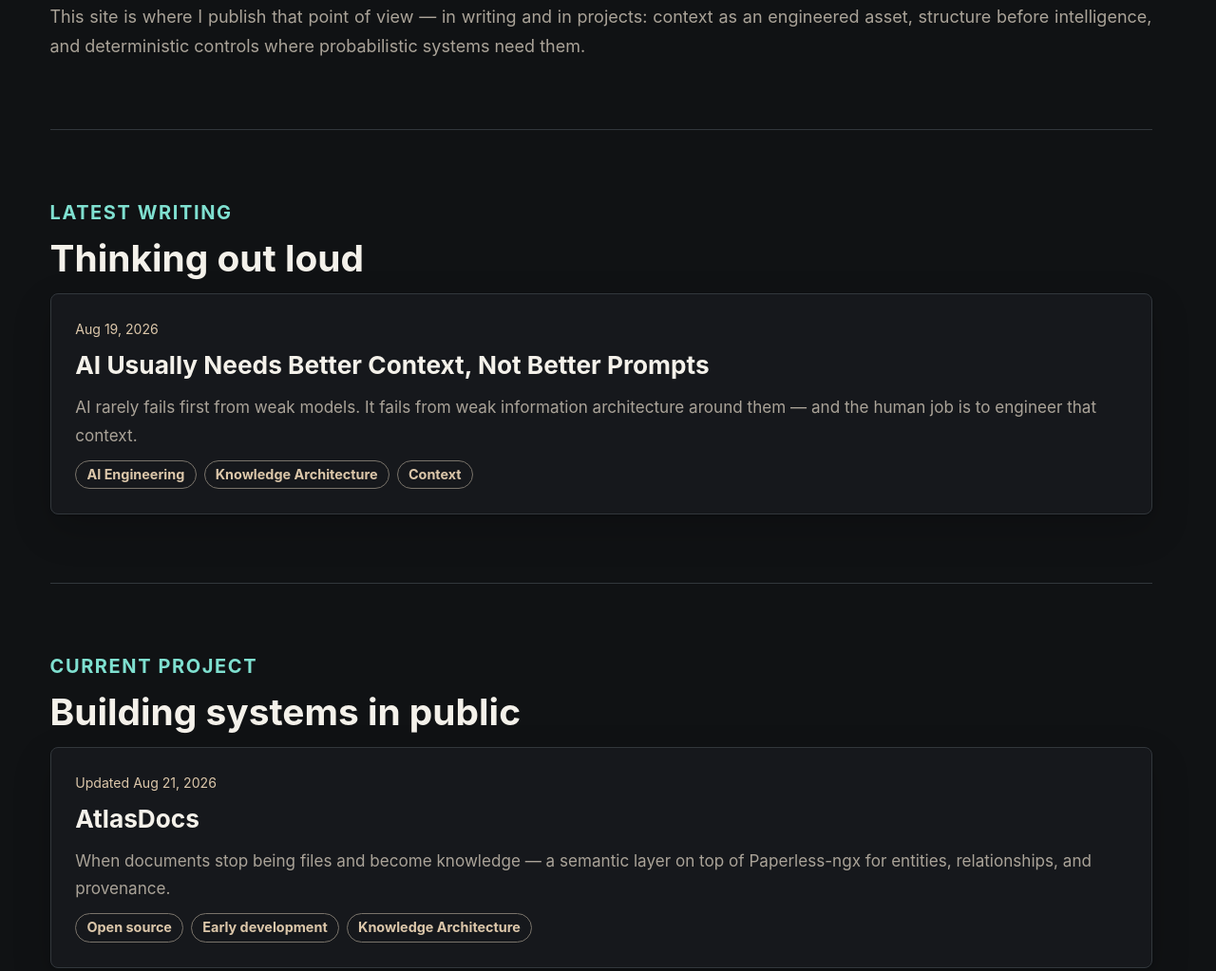
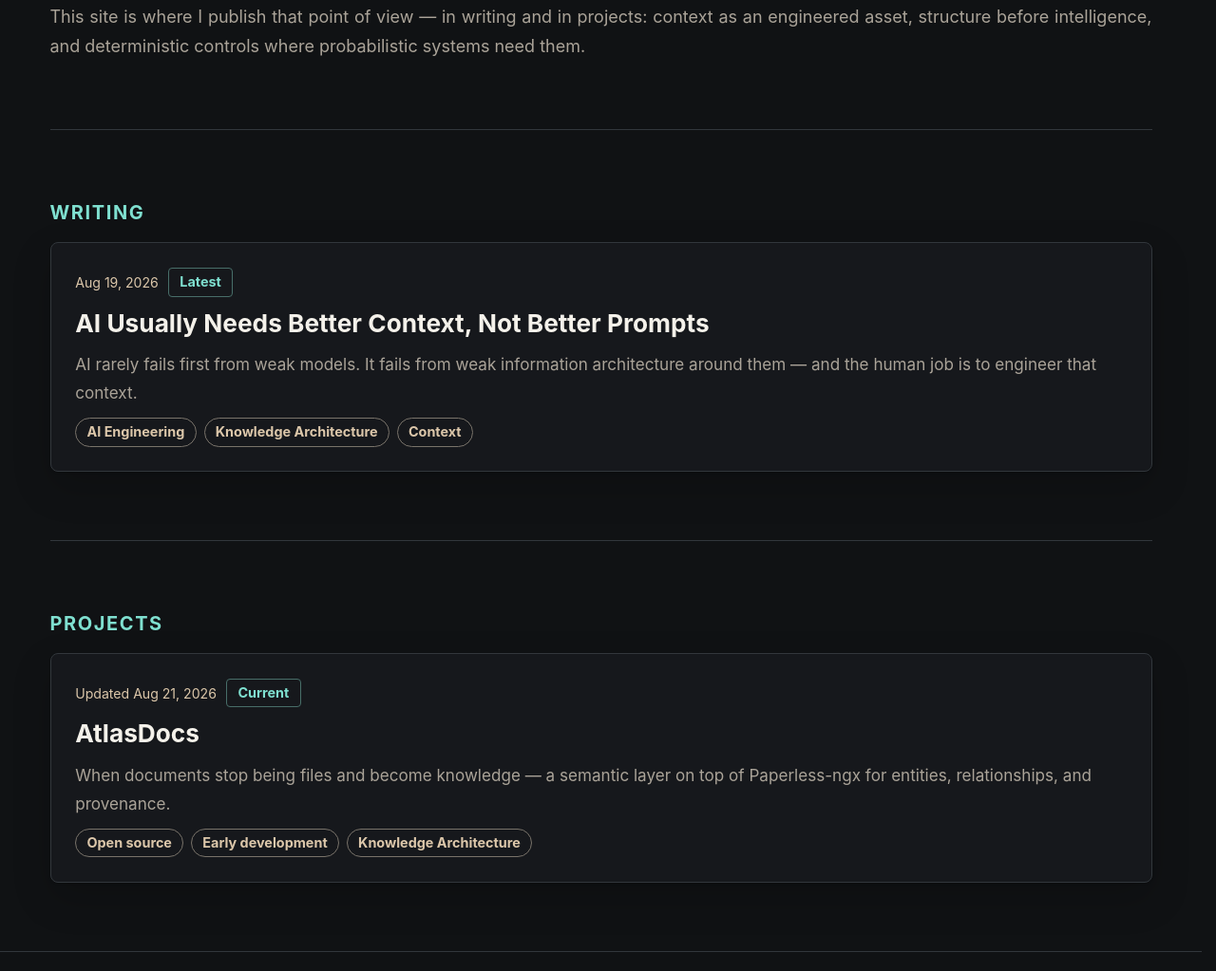
Before and after one commit to didac-crst/didac-crst.com, an Astro site: page / in a window 1280 px wide. Shown: the part 784-1807 px from the top of the page at 95% size. Built offline with nearby package versions, Linux system fonts and the light colour scheme; Astro itself is replaced by a stand-in of ours; some packages are replaced by stand-ins of ours.

Commit message:
fix: simplify homepage writing and project sections
Lead with linked Writing/Projects labels and a single featured card each, using Latest/Current pills instead of redundant section taglines.

Co-authored-by: Cursor <cursoragent@cursor.com>

```diff
--- a/src/components/ArticleCard.astro
+++ b/src/components/ArticleCard.astro
@@ -5,9 +5,11 @@ import { getArticleSlug } from "@/lib/articles";
 
 type Props = {
   article: CollectionEntry<"writing">;
+  /** Optional status pill next to the date (e.g. homepage “Latest”) */
+  badge?: string;
 };
 
-const { article } = Astro.props;
+const { article, badge } = Astro.props;
 const { title, description, published, tags } = article.data;
 const slug = getArticleSlug(article);
 ---
@@ -21,6 +23,7 @@ const slug = getArticleSlug(article);
         day: "numeric"
       })}
     </time>
+    {badge && <span class="status-badge">{badge}</span>}
   </div>
   <h3>{title}</h3>
   <p>{description}</p>
--- a/src/components/ProjectCard.astro
+++ b/src/components/ProjectCard.astro
@@ -4,9 +4,11 @@ import ChipList from "./ChipList.astro";
 
 type Props = {
   project: Project;
+  /** Optional status pill next to the date (e.g. homepage “Current”) */
+  badge?: string;
 };
 
-const { project } = Astro.props;
+const { project, badge } = Astro.props;
 ---
 
 <a class="card project-card" href={`/projects/${project.slug}/`}>
@@ -24,6 +26,7 @@ const { project } = Astro.props;
         day: "numeric"
       })}
     </time>
+    {badge && <span class="status-badge">{badge}</span>}
   </div>
   <h3>{project.name}</h3>
   <p>{project.description}</p>
--- a/src/pages/index.astro
+++ b/src/pages/index.astro
@@ -12,12 +12,10 @@ import { getCollection } from "astro:content";
 const allArticles = (await getCollection("writing"))
   .filter((article) => !article.data.draft)
   .sort((a, b) => b.data.published.valueOf() - a.data.published.valueOf());
-const articles = allArticles.slice(0, 2);
+const latestArticle = allArticles[0];
 
-const writingHeading =
-  allArticles.length >= 3 ? "Selected Writing" : "Latest Writing";
-const projectHeading =
-  projects.length >= 3 ? "Selected Projects" : "Current Project";
+const currentProject =
+  projects.find((project) => project.status === "active") ?? projects[0];
 
 const { motto, pillars, stance } = home;
 const homeDescription =
@@ -60,31 +58,33 @@ const structuredData = homeJsonLd();
     </div>
   </section>
 
-  <section class="section" data-motion-reveal>
+  <section class="section" data-motion-reveal aria-labelledby="home-writing-heading">
     <div class="page-container stack">
-      <div class="section-heading">
-        <p class="eyebrow">{writingHeading}</p>
-        <h2>
-          <a href="/writing/">Thinking out loud</a>
-        </h2>
-      </div>
-      <div class={`card-grid ${articles.length === 1 ? "single" : ""}`}>
-        {articles.map((article) => <ArticleCard article={article} />)}
-      </div>
+      <h2 id="home-writing-heading" class="eyebrow section-label">
+        <a href="/writing/">Writing</a>
+      </h2>
+      {
+        latestArticle && (
+          <div class="card-grid single">
+            <ArticleCard article={latestArticle} badge="Latest" />
+          </div>
+        )
+      }
     </div>
   </section>
 
-  <section class="section" data-motion-reveal>
+  <section class="section" data-motion-reveal aria-labelledby="home-projects-heading">
     <div class="page-container stack">
-      <div class="section-heading">
-        <p class="eyebrow">{projectHeading}</p>
-        <h2>
-          <a href="/projects/">Building systems in public</a>
-        </h2>
-      </div>
-      <div class={`card-grid ${projects.length === 1 ? "single" : ""}`}>
-        {projects.map((project) => <ProjectCard project={project} />)}
-      </div>
+      <h2 id="home-projects-heading" class="eyebrow section-label">
+        <a href="/projects/">Projects</a>
+      </h2>
+      {
+        currentProject && (
+          <div class="card-grid single">
+            <ProjectCard project={currentProject} badge="Current" />
+          </div>
+        )
+      }
     </div>
   </section>
 </BaseLayout>
@@ -185,14 +185,18 @@ const structuredData = homeJsonLd();
     line-height: 1.08;
   }
 
-  .section-heading h2 a {
+  .section-label {
+    margin-bottom: 0;
+  }
+
+  .section-label a {
     color: inherit;
     text-decoration: none;
-    transition: color var(--motion-fast) var(--ease-standard);
   }
 
-  .section-heading h2 a:hover {
-    color: var(--color-accent-strong);
+  .section-label a:hover {
+    text-decoration: underline;
+    text-underline-offset: 0.18em;
   }
 
   .stance {
--- a/src/styles/global.css
+++ b/src/styles/global.css
@@ -315,7 +315,8 @@ select {
 .meta {
   display: flex;
   flex-wrap: wrap;
-  gap: var(--space-2);
+  align-items: center;
+  gap: 0.45rem 0.65rem;
   color: var(--color-warm-accent);
   font-size: 0.88rem;
 }
```
